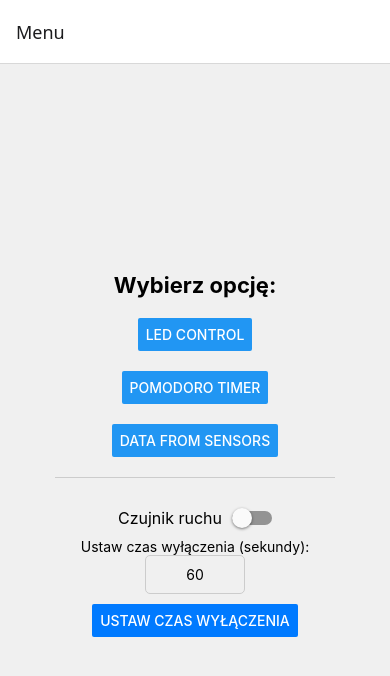
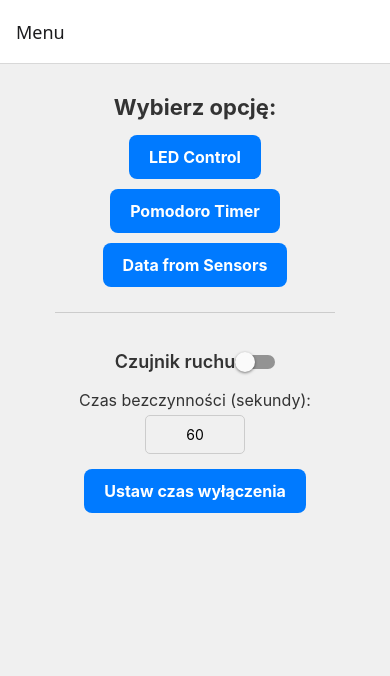
Before and after one commit to mirkosms/IntelliLight-App, a React Native app: screen / in a window 390 px wide. Shown: the top 676 px of the page. Built offline with nearby package versions, Linux system fonts and the light colour scheme; no server answers.

Commit message:
feat: add GlobalStyles and AppButton for unified UI
- Introduced GlobalStyles.js for shared layout and typography.
- Created reusable AppButton component to replace default <Button>.
- Updated all screens to use GlobalStyles and AppButton for consistent design.

```diff
--- /dev/null
+++ b/GlobalStyles.js
@@ -0,0 +1,39 @@
+// GlobalStyles.js
+import { StyleSheet } from 'react-native';
+
+export const GlobalStyles = StyleSheet.create({
+  screenContainer: {
+    flex: 1,
+    backgroundColor: '#f0f0f0',
+    padding: 20,
+    alignItems: 'center',
+  },
+  heading1: {
+    fontSize: 22,
+    fontWeight: 'bold',
+    color: '#333',
+    marginVertical: 10,
+  },
+  heading2: {
+    fontSize: 18,
+    fontWeight: '600',
+    color: '#333',
+    marginVertical: 8,
+  },
+  bodyText: {
+    fontSize: 16,
+    color: '#555',
+  },
+  cardContainer: {
+    backgroundColor: '#fff',
+    borderRadius: 10,
+    padding: 15,
+    marginVertical: 10,
+    width: '90%',
+    shadowColor: '#000',
+    shadowOffset: { width: 0, height: 2 },
+    shadowOpacity: 0.1,
+    shadowRadius: 5,
+    elevation: 3,
+  },
+});
--- /dev/null
+++ b/components/AppButton.js
@@ -0,0 +1,28 @@
+import React from 'react';
+import { TouchableOpacity, Text, StyleSheet } from 'react-native';
+
+export default function AppButton({ title, onPress, variant = 'primary', style = {} }) {
+  // Ustal kolor w zależności od wariantu: primary (domyślnie) lub secondary (np. dla "Niestandardowy kolor LED")
+  const backgroundColor = variant === 'primary' ? '#007AFF' : variant === 'secondary' ? '#FFA500' : '#007AFF';
+  return (
+    <TouchableOpacity style={[styles.button, { backgroundColor }, style]} onPress={onPress}>
+      <Text style={styles.buttonText}>{title}</Text>
+    </TouchableOpacity>
+  );
+}
+
+const styles = StyleSheet.create({
+  button: {
+    paddingVertical: 12,
+    paddingHorizontal: 20,
+    borderRadius: 8,
+    marginVertical: 5,
+    alignSelf: 'center',
+  },
+  buttonText: {
+    color: '#fff',
+    fontSize: 16,
+    fontWeight: 'bold',
+    textAlign: 'center',
+  },
+});
--- a/screens/CustomLEDScreen.js
+++ b/screens/CustomLEDScreen.js
@@ -1,6 +1,9 @@
+// CustomLEDScreen.js
 import React, { useState, useEffect } from 'react';
-import { View, Text, Button, StyleSheet, Alert } from 'react-native';
+import { View, Text, Alert, StyleSheet } from 'react-native';
 import Slider from '@react-native-community/slider';
+import AppButton from '../components/AppButton';
+import { GlobalStyles } from '../GlobalStyles';
 
 export default function CustomLEDScreen({ esp32IP, navigation }) {
   const [red, setRed] = useState(0);
@@ -35,7 +38,7 @@ export default function CustomLEDScreen({ esp32IP, navigation }) {
       const text = await res.text();
       Alert.alert("Sukces", text);
     } catch (error) {
-      Alert.alert("Błąd", "Nie udało się ustawić koloru");
+      Alert.alert("Błąd", "Nie udało się ustawić koloru LED");
       console.error("Błąd przy ustawianiu koloru:", error);
     }
   };
@@ -43,8 +46,8 @@ export default function CustomLEDScreen({ esp32IP, navigation }) {
   const previewColor = `rgb(${red}, ${green}, ${blue})`;
 
   return (
-    <View style={styles.container}>
-      <Text style={styles.title}>Wybierz niestandardowy kolor LED</Text>
+    <View style={GlobalStyles.screenContainer}>
+      <Text style={GlobalStyles.heading1}>Wybierz niestandardowy kolor LED</Text>
 
       <View style={[styles.preview, { backgroundColor: previewColor }]} />
 
@@ -78,24 +81,12 @@ export default function CustomLEDScreen({ esp32IP, navigation }) {
         onValueChange={(value) => setBlue(value)}
       />
 
-      <Button title="Ustaw kolor LED" onPress={sendCustomColor} />
-      <View style={styles.spacer} />
+      <AppButton title="Ustaw kolor LED" onPress={sendCustomColor} />
     </View>
   );
 }
 
 const styles = StyleSheet.create({
-  container: {
-    flex: 1,
-    backgroundColor: '#f0f0f0',
-    alignItems: 'center',
-    padding: 20,
-  },
-  title: {
-    fontSize: 22,
-    fontWeight: 'bold',
-    marginBottom: 20,
-  },
   preview: {
     width: '100%',
     height: 100,
@@ -107,12 +98,10 @@ const styles = StyleSheet.create({
   label: {
     fontSize: 16,
     marginVertical: 5,
+    color: '#333',
   },
   slider: {
     width: '100%',
     height: 40,
   },
-  spacer: {
-    marginTop: 20,
-  },
 });
--- a/screens/LEDControlScreen.js
+++ b/screens/LEDControlScreen.js
@@ -5,11 +5,12 @@ import {
   TouchableOpacity,
   StyleSheet,
   ScrollView,
-  Button,
   Alert
 } from 'react-native';
 import BrightnessControl from '../components/BrightnessControl';
 import AutoBrightnessControl from '../components/AutoBrightnessControl';
+import AppButton from '../components/AppButton';
+import { GlobalStyles } from '../GlobalStyles';
 
 const PALETTE = [
   { name: 'Red', r: 255, g: 0, b: 0 },
@@ -50,7 +51,6 @@ export default function LEDControlScreen({ esp32IP, navigation }) {
 
   // Funkcja dla trybów White Temperature
   const toggleWhiteMode = (mode) => {
-    // Jeśli już aktywny, to wyłącz (toggle off)
     if (activeWhiteEffect === mode) {
       fetch(`http://${esp32IP}/toggle/white/${mode}`)
         .then(res => res.text())
@@ -131,9 +131,8 @@ export default function LEDControlScreen({ esp32IP, navigation }) {
   );
 
   return (
-    <ScrollView contentContainerStyle={styles.container}>
-      {/* Górna część: Paleta kolorów (3x3) */}
-      <Text style={styles.sectionTitle}>Paleta kolorów</Text>
+    <ScrollView contentContainerStyle={styles.scrollContainer}>
+      <Text style={GlobalStyles.heading1}>Paleta kolorów</Text>
       <View style={styles.paletteContainer}>
         {PALETTE.map((color, index) => (
           <TouchableOpacity
@@ -146,7 +145,6 @@ export default function LEDControlScreen({ esp32IP, navigation }) {
         ))}
       </View>
 
-      {/* Sekcja White Temperature */}
       <TouchableOpacity
         style={styles.expandButton}
         onPress={() => setShowWhiteOptions(!showWhiteOptions)}
@@ -155,7 +153,6 @@ export default function LEDControlScreen({ esp32IP, navigation }) {
       </TouchableOpacity>
       {showWhiteOptions && renderWhiteOptions()}
 
-      {/* Sekcja Continuous Effects */}
       <TouchableOpacity
         style={styles.expandButton}
         onPress={() => setShowContinuousOptions(!showContinuousOptions)}
@@ -164,18 +161,16 @@ export default function LEDControlScreen({ esp32IP, navigation }) {
       </TouchableOpacity>
       {showContinuousOptions && renderContinuousOptions()}
 
-      {/* Kontrolki jasności */}
       <View style={styles.brightnessContainer}>
         <BrightnessControl esp32IP={esp32IP} />
         <AutoBrightnessControl esp32IP={esp32IP} />
       </View>
 
-      {/* Przycisk do przejścia do niestandardowego ustawienia koloru LED */}
       <View style={styles.footer}>
-        <Button
+        <AppButton
           title="Niestandardowy kolor LED"
+          variant="secondary"
           onPress={() => navigation.navigate('Custom LED')}
-          color="#FFA500"
         />
       </View>
 
@@ -185,15 +180,10 @@ export default function LEDControlScreen({ esp32IP, navigation }) {
 }
 
 const styles = StyleSheet.create({
-  container: {
+  scrollContainer: {
     padding: 20,
-    backgroundColor: '#f0f0f0',
+    flexGrow: 1,
     alignItems: 'center',
-  },
-  sectionTitle: {
-    fontSize: 20,
-    fontWeight: 'bold',
-    marginVertical: 10,
   },
   paletteContainer: {
     flexDirection: 'row',
--- a/screens/MenuScreen.js
+++ b/screens/MenuScreen.js
@@ -1,5 +1,7 @@
 import React, { useState, useEffect } from 'react';
-import { View, Text, Button, StyleSheet, TextInput, Switch } from 'react-native';
+import { View, Text, StyleSheet, TextInput, Switch } from 'react-native';
+import { GlobalStyles } from '../GlobalStyles';
+import AppButton from '../components/AppButton';
 
 export default function MenuScreen({ navigation, esp32IP }) {
   const [motionTimeout, setMotionTimeout] = useState('60');
@@ -53,50 +55,33 @@ export default function MenuScreen({ navigation, esp32IP }) {
   };
 
   return (
-    <View style={styles.container}>
-      <Text style={styles.title}>Wybierz opcję:</Text>
+    <View style={GlobalStyles.screenContainer}>
+      <Text style={GlobalStyles.heading1}>Wybierz opcję:</Text>
 
-      <Button title="LED Control" onPress={() => navigation.navigate('LED Control')} />
-      <View style={styles.spacer} />
-      <Button title="Pomodoro Timer" onPress={() => navigation.navigate('Pomodoro Timer')} />
-      <View style={styles.spacer} />
-      <Button title="Data from Sensors" onPress={() => navigation.navigate('Data from Sensors')} />
+      <AppButton title="LED Control" onPress={() => navigation.navigate('LED Control')} />
+      <AppButton title="Pomodoro Timer" onPress={() => navigation.navigate('Pomodoro Timer')} />
+      <AppButton title="Data from Sensors" onPress={() => navigation.navigate('Data from Sensors')} />
 
       <View style={styles.separator} />
 
       <View style={styles.switchContainer}>
-        <Text style={styles.label}>Czujnik ruchu</Text>
+        <Text style={GlobalStyles.heading2}>Czujnik ruchu</Text>
         <Switch value={motionEnabled} onValueChange={toggleMotionMode} />
       </View>
 
-      <Text>Ustaw czas wyłączenia (sekundy):</Text>
+      <Text style={styles.label}>Czas bezczynności (sekundy):</Text>
       <TextInput
         style={styles.input}
         keyboardType="numeric"
         value={motionTimeout}
         onChangeText={setMotionTimeout}
       />
-      <Button title="Ustaw czas wyłączenia" onPress={updateMotionTimeout} color="#007AFF" />
+      <AppButton title="Ustaw czas wyłączenia" onPress={updateMotionTimeout} />
     </View>
   );
 }
 
 const styles = StyleSheet.create({
-  container: {
-    flex: 1,
-    justifyContent: 'center',
-    alignItems: 'center',
-    backgroundColor: '#f0f0f0',
-    padding: 20,
-  },
-  title: {
-    fontSize: 22,
-    fontWeight: 'bold',
-    marginBottom: 20,
-  },
-  spacer: {
-    marginVertical: 10,
-  },
   separator: {
     marginVertical: 20,
     height: 1,
@@ -110,7 +95,8 @@ const styles = StyleSheet.create({
   },
   label: {
     fontSize: 16,
-    marginRight: 10,
+    color: '#333',
+    marginBottom: 5,
   },
   input: {
     borderWidth: 1,
--- a/screens/PomodoroScreen.js
+++ b/screens/PomodoroScreen.js
@@ -1,7 +1,10 @@
+// PomodoroScreen.js
 import React, { useState, useEffect } from 'react';
-import { View, Text, Button, StyleSheet } from 'react-native';
+import { View, Text, StyleSheet } from 'react-native';
 import BrightnessControl from '../components/BrightnessControl';
 import AutoBrightnessControl from '../components/AutoBrightnessControl';
+import AppButton from '../components/AppButton';
+import { GlobalStyles } from '../GlobalStyles';
 
 export default function PomodoroScreen() {
   const [esp32IP, setEsp32IP] = useState(null);
@@ -47,48 +50,22 @@ export default function PomodoroScreen() {
   };
 
   return (
-    <View style={styles.container}>
-      <Text style={styles.title}>Timer Pomodoro</Text>
+    <View style={GlobalStyles.screenContainer}>
+      <Text style={GlobalStyles.heading1}>Timer Pomodoro</Text>
 
-      <Button title="Rozpocznij sesję skupienia (30 min)"
-        color="#007AFF"
-        onPress={() => sendPomodoroRequest("focus")}
-      />
-      <View style={styles.spacer} />
+      <AppButton title="Rozpocznij sesję skupienia (30 min)" onPress={() => sendPomodoroRequest("focus")} style={{ backgroundColor: '#34C759' }} />
+      <AppButton title="Rozpocznij przerwę (5 min)" onPress={() => sendPomodoroRequest("break")} variant="primary" style={{ backgroundColor: '#FF3B30' }} />
+      <AppButton title="Resetuj timer" onPress={() => sendPomodoroRequest("reset")} variant="primary" style={{ backgroundColor: '#8E8E93' }} />
 
-      <Button title="Rozpocznij przerwę (5 min)"
-        color="#FF3B30"
-        onPress={() => sendPomodoroRequest("break")}
-      />
-      <View style={styles.spacer} />
-
-      <Button title="Resetuj timer"
-        color="#8E8E93"
-        onPress={() => sendPomodoroRequest("reset")}
-      />
       {esp32IP && <BrightnessControl esp32IP={esp32IP} />}
       {esp32IP && <AutoBrightnessControl esp32IP={esp32IP} />}
+
       <Text style={styles.status}>{status}</Text>
     </View>
   );
 }
 
 const styles = StyleSheet.create({
-  container: {
-    flex: 1,
-    justifyContent: 'center',
-    alignItems: 'center',
-    backgroundColor: '#f0f0f0',
-    padding: 20,
-  },
-  title: {
-    fontSize: 22,
-    fontWeight: 'bold',
-    marginBottom: 20,
-  },
-  spacer: {
-    marginVertical: 10,
-  },
   status: {
     marginTop: 20,
     fontSize: 16,
--- a/screens/SensorScreen.js
+++ b/screens/SensorScreen.js
@@ -1,5 +1,8 @@
+// SensorScreen.js
 import React, { useState, useEffect } from 'react';
-import { View, Text, Button, StyleSheet } from 'react-native';
+import { View, Text, StyleSheet } from 'react-native';
+import AppButton from '../components/AppButton';
+import { GlobalStyles } from '../GlobalStyles';
 
 export default function SensorScreen() {
   const [esp32IP, setEsp32IP] = useState(null);
@@ -14,10 +17,8 @@ export default function SensorScreen() {
 
   const fetchESP32IP = async () => {
     try {
-      console.log("Próba pobrania adresu IP ESP32...");
       const res = await fetch('http://esp32.local/getIP');
       const ip = await res.text();
-      console.log("Pobrane IP:", ip);
       setEsp32IP(ip);
       setStatus('');
     } catch (error) {
@@ -33,11 +34,8 @@ export default function SensorScreen() {
     }
 
     try {
-      console.log(`Wysyłanie żądania do: http://${esp32IP}/sensor`);
       const res = await fetch(`http://${esp32IP}/sensor`);
       const text = await res.text();
-      console.log("Odpowiedź z ESP32:", text);
-
       const matches = text.match(/Temperatura:\s*([\d.]+)\s*°C\s*Wilgotność:\s*([\d.]+)\s*%\s*Natężenie światła:\s*([\d.]+)\s*lx/);
       if (matches) {
         setTemperature(parseFloat(matches[1]));
@@ -54,9 +52,9 @@ export default function SensorScreen() {
   };
 
   return (
-    <View style={styles.container}>
-      <Text style={styles.title}>Dane z czujników</Text>
-      <Button title="Odczytaj dane" onPress={fetchSensorData} color="#007AFF" />
+    <View style={GlobalStyles.screenContainer}>
+      <Text style={GlobalStyles.heading1}>Dane z czujników</Text>
+      <AppButton title="Odczytaj dane" onPress={fetchSensorData} />
 
       {temperature !== null && humidity !== null && lightLevel !== null && (
         <View style={styles.sensorData}>
@@ -75,18 +73,6 @@ export default function SensorScreen() {
 }
 
 const styles = StyleSheet.create({
-  container: {
-    flex: 1,
-    justifyContent: 'center',
-    alignItems: 'center',
-    backgroundColor: '#f0f0f0',
-    padding: 20,
-  },
-  title: {
-    fontSize: 22,
-    fontWeight: 'bold',
-    marginBottom: 20,
-  },
   sensorData: {
     marginTop: 20,
     alignItems: 'center',
@@ -94,6 +80,7 @@ const styles = StyleSheet.create({
   dataLabel: {
     fontSize: 18,
     fontWeight: '600',
+    color: '#333',
   },
   dataValue: {
     fontSize: 24,
```
Lines whose indentation alone changed are shown as unchanged.
